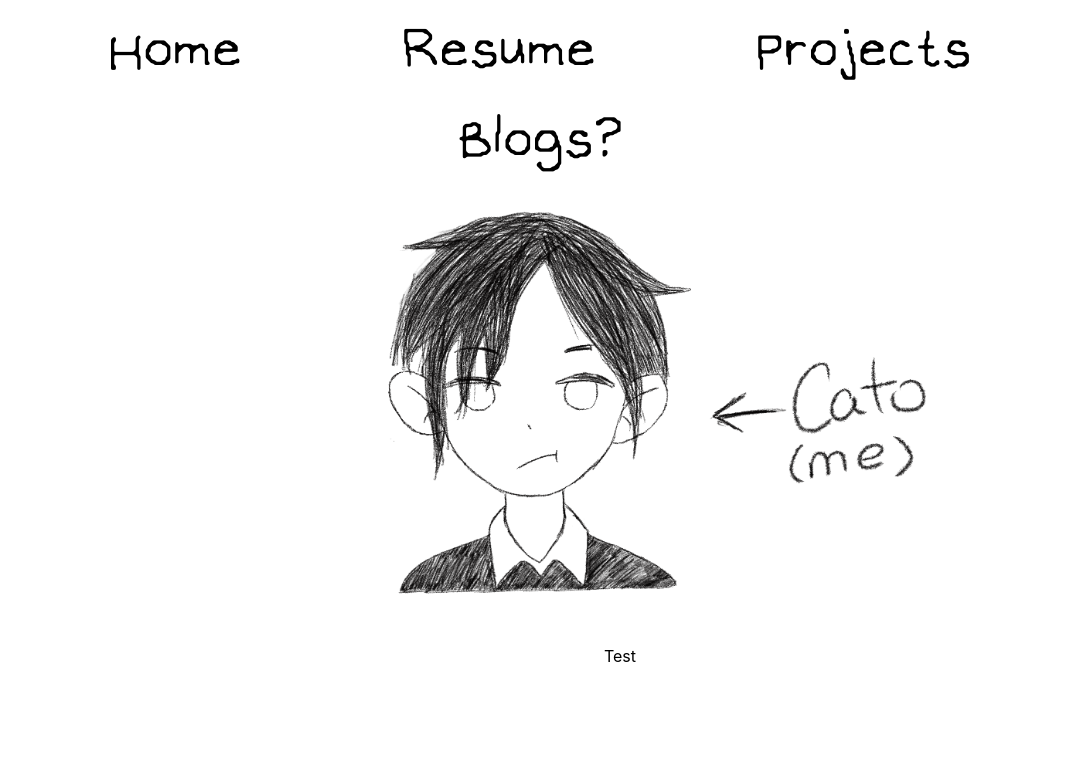
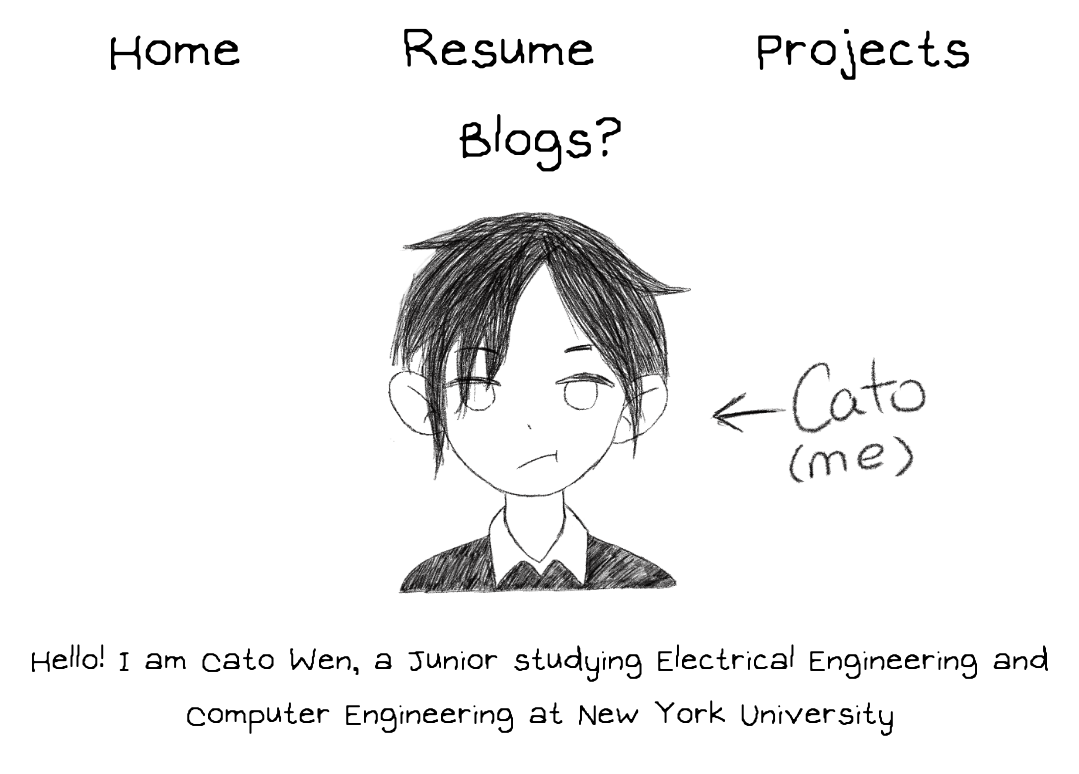
Before and after one commit to JustThatTaco/portfolio, a React (Create React App) app: page / in a window 1280 px wide. Shown: the top 774 px of the page, without its empty margins (20-1099 px from the left). Built offline with nearby package versions, Linux system fonts and the light colour scheme.

Commit message:
updated ico

```diff
--- a/src/components/Home.css
+++ b/src/components/Home.css
@@ -3,7 +3,11 @@
     src: url('../assets/omo_font.ttf'); /* Provide the path to your .ttf file */
 }
 
-.p{
+.intro{
+    margin: 0;
+    padding: 0;
+    display: inline-block;
+    margin-right: 10rem;
     font-family: 'omo_font';
     font-size: 3rem;
 }
--- a/src/components/Home.js
+++ b/src/components/Home.js
@@ -29,7 +29,8 @@ const Homepage = () => {
              alt="Picture of Me"
              style={{ width: `${windowSize.width * 0.5}px`, height: 'auto' }}
         />
-        <p className='intro'> Test </p>
+        <p className='intro'> Hello! I am Cato Wen, a Junior studying Electrical Engineering
+        and Computer Engineering at New York University </p>
       </div>
     );
   };
```
Also changed, not shown: 1 other file (tests, documents, lock files or other folders).
